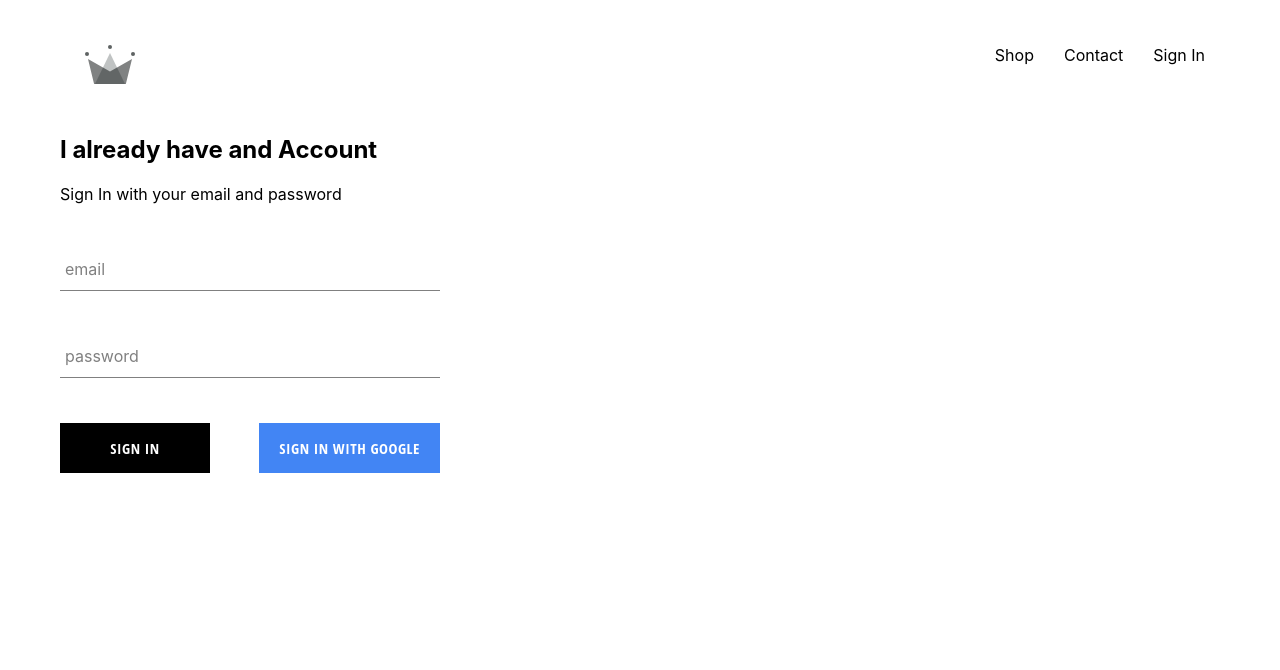
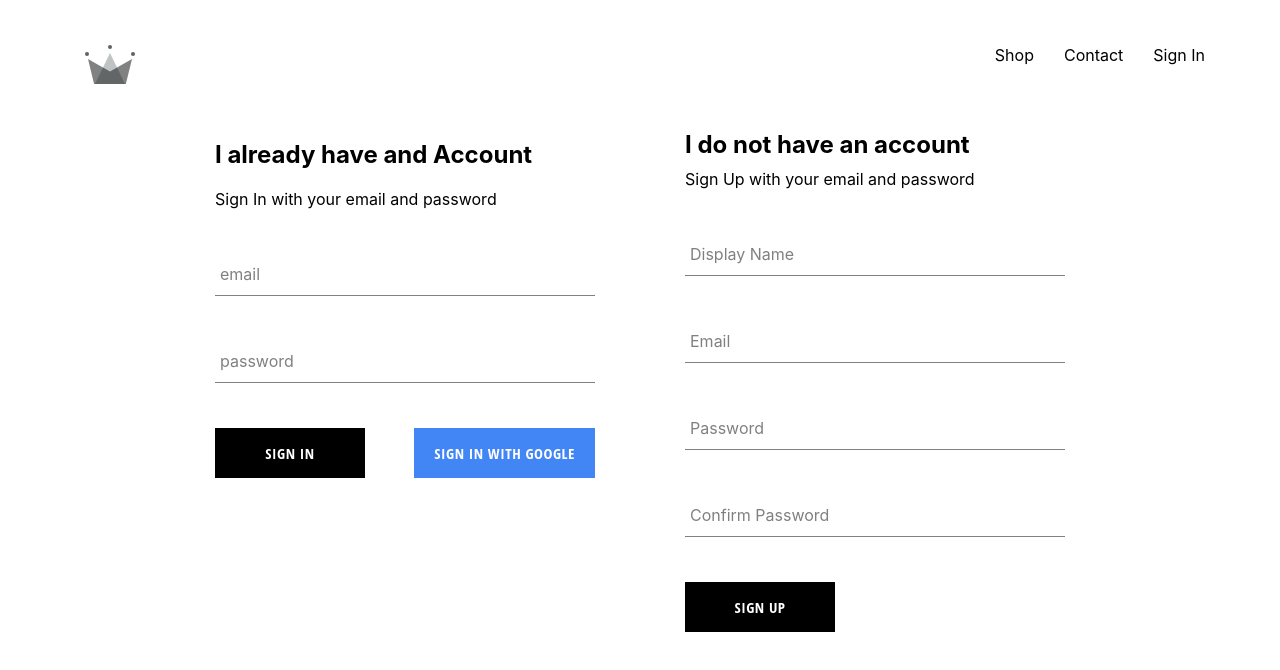
Before and after one commit to leono81/ecommerce, a React (Create React App) app: page /signin in a window 1280 px wide. Shown: the top 670 px of the page. Built offline with nearby package versions, Linux system fonts and the light colour scheme; no server answers.

Commit message:
SignUp form and firebase connection made

```diff
--- a/src/App.js
+++ b/src/App.js
@@ -7,7 +7,7 @@
 import ShopPage from "./Pages/Shop/Shop"
 import Header from "./component/Header/Header"
 import signInAndUp from "./Pages/SignIn&SignUp/signInAndUp"
-import { auth } from "./firebase/firebase.utils"
+import { auth, createUserProfileDocument } from "./firebase/firebase.utils"
 
 class App extends React.Component {
   constructor() {
@@ -21,10 +21,21 @@
   unsubscribeFromAuth = null
 
   componentDidMount() {
-    this.unsubscribeFromAuth = auth.onAuthStateChanged((user) => {
-      this.setState({ currentUser: user })
+    this.unsubscribeFromAuth = auth.onAuthStateChanged(async (userAuth) => {
+      if (userAuth) {
+        const userRef = await createUserProfileDocument(userAuth)
 
-      console.log(user)
+        userRef.onSnapshot((snapShot) => {
+          this.setState({
+            currentUser: {
+              id: snapShot.id,
+              ...snapShot.data(),
+            },
+          })
+          console.log(this.state)
+        })
+      }
+      this.setState({ currentUser: userAuth })
     })
   }
 
--- a/src/Pages/SignIn&SignUp/signInAndUp.jsx
+++ b/src/Pages/SignIn&SignUp/signInAndUp.jsx
@@ -3,10 +3,12 @@
 import "./signInAndUp.scss"
 
 import SignIn from "../../component/SignIn/SignIn"
+import SignUp from "../../component/SignUp/SignUp"
 
 const signInAndUp = () => (
   <div className='sign-in-and-sign-up'>
     <SignIn />
+    <SignUp />
   </div>
 )
 
--- a/src/Pages/SignIn&SignUp/signInAndUp.scss
+++ b/src/Pages/SignIn&SignUp/signInAndUp.scss
@@ -0,0 +1,6 @@
+.sign-in-and-sign-up {
+  width: 850px;
+  display: flex;
+  justify-content: space-between;
+  margin: 30px auto;
+}
--- /dev/null
+++ b/src/component/SignUp/SignUp.jsx
@@ -0,0 +1,102 @@
+import React from "react"
+
+import FormInput from "../formInput/formInput"
+import CustomButton from "../CustomButton/CustomButton"
+
+import { auth, createUserProfileDocument } from "../../firebase/firebase.utils"
+
+import "./SignUp.scss"
+
+class SignUp extends React.Component {
+  constructor() {
+    super()
+
+    this.state = {
+      displayName: "",
+      email: "",
+      password: "",
+      confirmPassword: "",
+    }
+  }
+
+  handleSubmit = async (event) => {
+    event.preventDefault()
+
+    const { displayName, email, password, confirmPassword } = this.state
+
+    if (password !== confirmPassword) {
+      alert("Password and Confirm Password don't Match")
+      return
+    }
+    try {
+      const { user } = await auth.createUserWithEmailAndPassword(
+        email,
+        password
+      )
+      createUserProfileDocument(user, { displayName })
+      this.setState({
+        displayName: "",
+        email: "",
+        password: "",
+        confirmPassword: "",
+      })
+    } catch (error) {
+      console.log(error)
+    }
+  }
+
+  handleChange = (event) => {
+    const { name, value } = event.target
+    this.setState({ [name]: value })
+  }
+
+  render() {
+    const { displayName, email, password, confirmPassword } = this.state
+    return (
+      <div className='sign-up'>
+        <h2 className='title'> I do not have an account</h2>
+        <span>Sign Up with your email and password</span>
+        <form className='sign-up-form' onSubmit={this.handleSubmit}>
+          <FormInput
+            type='text'
+            name='displayName'
+            value={displayName}
+            onChange={this.handleChange}
+            label='Display Name'
+            required
+          ></FormInput>
+
+          <FormInput
+            type='email'
+            name='email'
+            value={email}
+            onChange={this.handleChange}
+            label='Email'
+            required
+          ></FormInput>
+
+          <FormInput
+            type='password'
+            name='password'
+            value={password}
+            onChange={this.handleChange}
+            label='Password'
+            required
+          ></FormInput>
+
+          <FormInput
+            type='password'
+            name='confirmPassword'
+            value={confirmPassword}
+            onChange={this.handleChange}
+            label='Confirm Password'
+            required
+          ></FormInput>
+          <CustomButton type='submit'>Sign Up</CustomButton>
+        </form>
+      </div>
+    )
+  }
+}
+
+export default SignUp
--- /dev/null
+++ b/src/component/SignUp/SignUp.scss
@@ -0,0 +1,9 @@
+.sign-up {
+  display: flex;
+  flex-direction: column;
+  width: 380px;
+
+  .title {
+    margin: 10px 0;
+  }
+}
--- a/src/firebase/firebase.utils.js
+++ b/src/firebase/firebase.utils.js
@@ -12,6 +12,31 @@
   appId: "1:843271541151:web:4ef523da4446b7b4976daa",
 }
 
+export const createUserProfileDocument = async (userAuth, additionalData) => {
+  if (!userAuth) return
+
+  const userRef = firestore.doc(`users/${userAuth.uid}`)
+
+  const snapShot = await userRef.get()
+
+  if (!snapShot.exists) {
+    const { displayName, email } = userAuth
+    const createdAt = new Date()
+    try {
+      await userRef.set({
+        displayName,
+        email,
+        createdAt,
+        ...additionalData,
+      })
+    } catch (error) {
+      console.log("error creating user", error.message)
+    }
+  }
+
+  return userRef
+}
+
 firebase.initializeApp(config)
 
 export const auth = firebase.auth()
```
